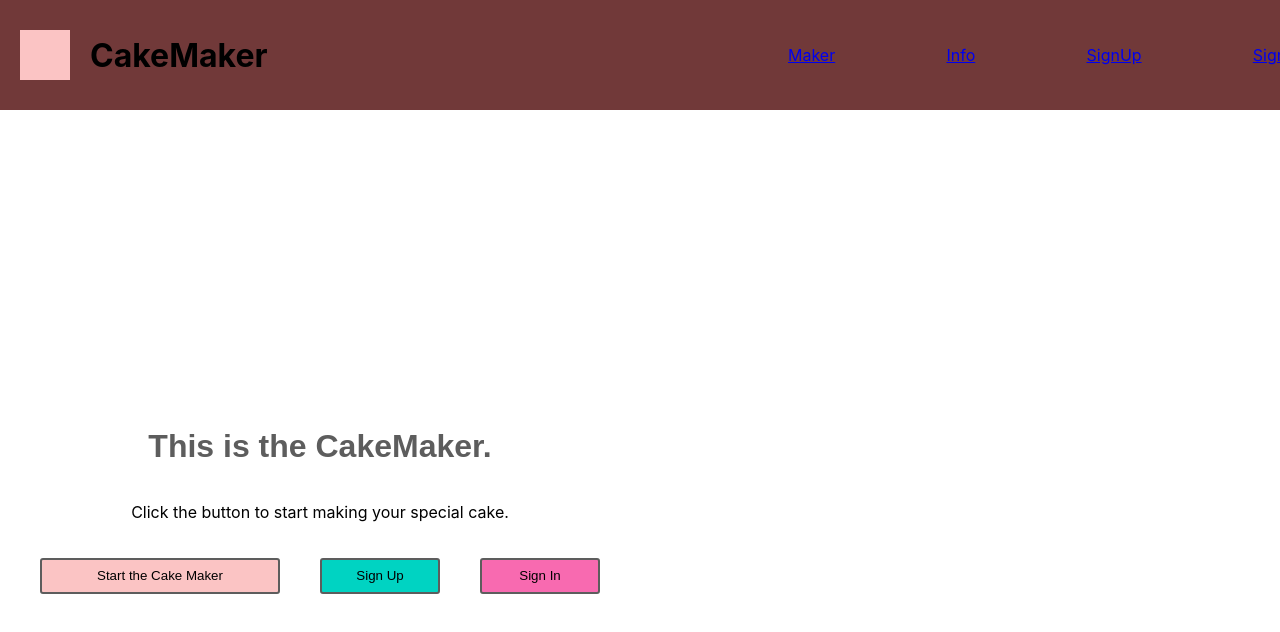
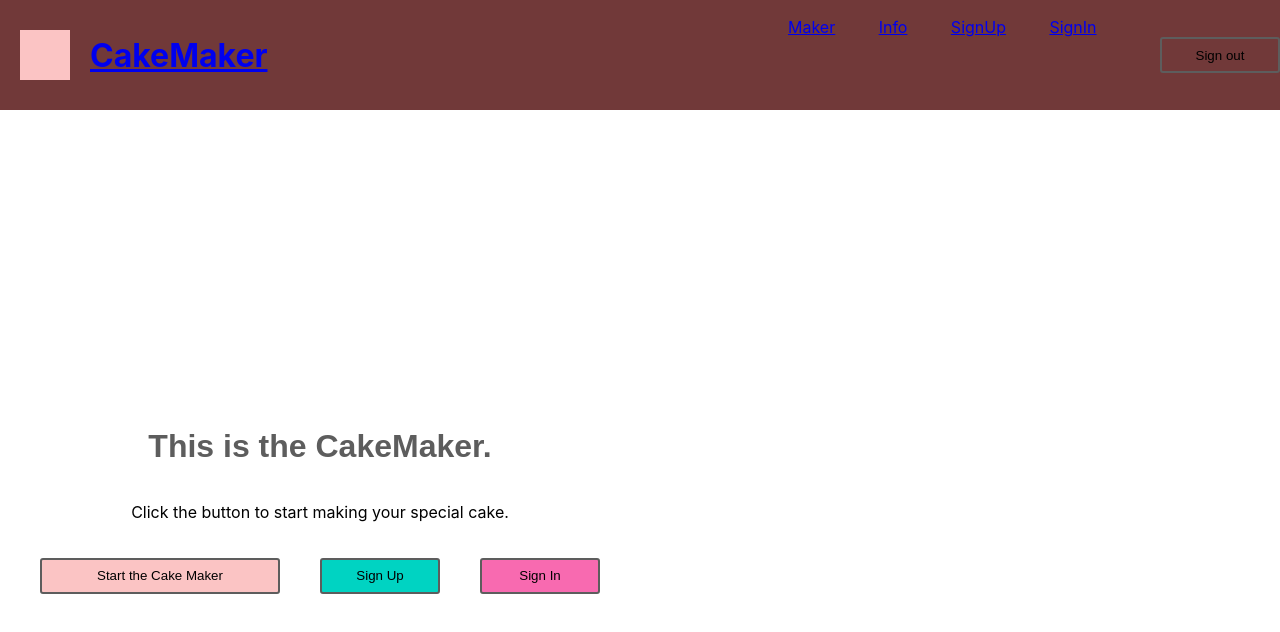
Before and after one commit to emmapre/Final-Project-Frontend, a React (Create React App) app: page / in a window 1280 px wide. Shown: the top 632 px of the page. Built offline with nearby package versions, Linux system fonts and the light colour scheme.

Commit message:
login, logour, signup is working

```diff
--- a/src/components/Header.js
+++ b/src/components/Header.js
@@ -1,7 +1,9 @@
-import React from 'react'
-import { Link } from 'react-router-dom'
+import React, { useState, useEffect } from 'react'
+import { Link, useHistory } from 'react-router-dom'
+import { useDispatch } from 'react-redux'
+import { user, signout } from '../reducers/user'
 import styled from 'styled-components/macro'
-
+import { Button } from '../lib/Button'
 
 const StyledHeader = styled.header`
   display: flex;
@@ -40,17 +42,39 @@ const MenuList = styled.ul`
 
 
 export const Header = () => {
+  const dispatch = useDispatch();
+  const history = useHistory()
+
+  useEffect(() => {
+    if (signout) {
+      history.push('/')
+    }
+  }, [signout]);
+
+
   return (
     <StyledHeader>
       <LogoTitleContainer>
         <Logo />
-        <Title>CakeMaker</Title>
+        <Link to='/'>
+          <Title>CakeMaker</Title>
+        </Link>
       </LogoTitleContainer>
       <MenuList>
         <Link to='/cakeMaker'><li>Maker</li></Link>
         <Link to='/info'><li>Info</li></Link>
         <Link to='/signup'><li>SignUp</li></Link>
         <Link to='/signin'><li>SignIn</li></Link>
+        <Link to='/'>
+          <Button
+            buttonText='Sign out'
+            backgroundColor='#713939'
+            borderProperties='solid 2px #5D5D5D'
+            width='120px'
+            color='#fff'
+            onClick={(event) => dispatch(signout())}
+          />
+        </Link>
       </ MenuList>
     </StyledHeader>
   )
--- a/src/pages/SignIn.js
+++ b/src/pages/SignIn.js
@@ -1,4 +1,4 @@
-import React, { useState } from 'react'
+import React, { useState, useEffect } from 'react'
 import { Link, useHistory } from 'react-router-dom'
 import { useDispatch, useSelector } from 'react-redux'
 import { user, signin } from '../reducers/user'
@@ -43,6 +43,7 @@ const Credit = styled.a`
 
 export const SignIn = () => {
   const dispatch = useDispatch();
+  const history = useHistory()
   const accessToken = useSelector((store) => store.user.signin.accessToken);
   const errorMessage = useSelector((store) => store.user.signin.errorMessage);
   const [email, setEmail] = useState('');
@@ -56,6 +57,12 @@ export const SignIn = () => {
     event.preventDefault()
     dispatch(signin(email, password))
   }
+
+  useEffect(() => {
+    if (accessToken) {
+      history.push('/cakemaker')
+    }
+  }, [accessToken]);
 
   return (
     <Content>
--- a/src/pages/SignUp.js
+++ b/src/pages/SignUp.js
@@ -1,5 +1,5 @@
-import React, { useState } from 'react'
-import { Link } from 'react-router-dom'
+import React, { useState, useEffect } from 'react'
+import { Link, useHistory } from 'react-router-dom'
 import { useDispatch, useSelector } from 'react-redux'
 import { user, signup } from '../reducers/user'
 import { Button } from 'lib/Button'
@@ -41,8 +41,10 @@ const Credit = styled.a`
 
 export const SignUp = () => {
   const dispatch = useDispatch();
+  const history = useHistory()
   // const accessToken = useSelector((store) => store.user.signin.accessToken);
   const errorMessage = useSelector((store) => store.user.signin.errorMessage);
+  const statusMessage = useSelector((store) => store.user.signin.statusMessage);
   const [name, setName] = useState('');
   const [email, setEmail] = useState('');
   const [password, setPassword] = useState('');
@@ -56,6 +58,13 @@ export const SignUp = () => {
     setEmail('')
     setPassword('')
   }
+
+  useEffect(() => {
+    if (statusMessage) {
+      history.push('/signin')
+    }
+  }, [statusMessage]);
+
 
   return (
 
@@ -104,6 +113,7 @@ export const SignUp = () => {
             />
           </Link>
         </div>
+        {statusMessage && <Message> {`${statusMessage}`}</Message>}
         {errorMessage && <Message> {`${errorMessage}`}</Message>}
       </Form>
     </Content>
--- a/src/reducers/user.js
+++ b/src/reducers/user.js
@@ -5,7 +5,8 @@ const initialState = {
     accessToken: null,
     userId: 0,
     statusMessage: '',
-    errorMessage: null
+    errorMessage: null,
+    isSignedIn: false,
   }
 }
 
@@ -34,6 +35,11 @@ export const user = createSlice({
       console.log(`Error Message: ${errorMessage}`)
       state.signin.errorMessage = errorMessage
     },
+    setIsSignedIn: (state, action) => {
+      const { isSignedIn } = action.payload;
+      state.login.isSignedIn = isSignedIn;
+      localStorage.setItem("isSignedIn", JSON.stringify(isSignedIn));
+    },
   }
 
 })
@@ -59,6 +65,7 @@ export const signup = (name, email, password) => {
         dispatch(user.actions.setAccessToken({
           accessToken: json.accessToken
         }))
+        dispatch(user.actions.setStatusMessage({ statusMessage: `Registry done for ${user.name}.` }))
         // dispatch(user.action.setUserId({ userId: json.userId }))
         // dispatch(user.action.setEmail({ email: json.email }))
       })
@@ -133,7 +140,6 @@ export const signin = (email, password) => {
 //SIGN OUT THUNK
 export const signout = () => {
   return (dispatch) => {
-    dispatch(user.actions.setSecretMessage({ secretMessage: null }))
     dispatch(user.actions.setErrorMessage({ errorMessage: null }))
     dispatch(user.actions.setAccessToken({ accessToken: null }))
     dispatch(user.actions.setUserId({ userId: 0 }))
```
